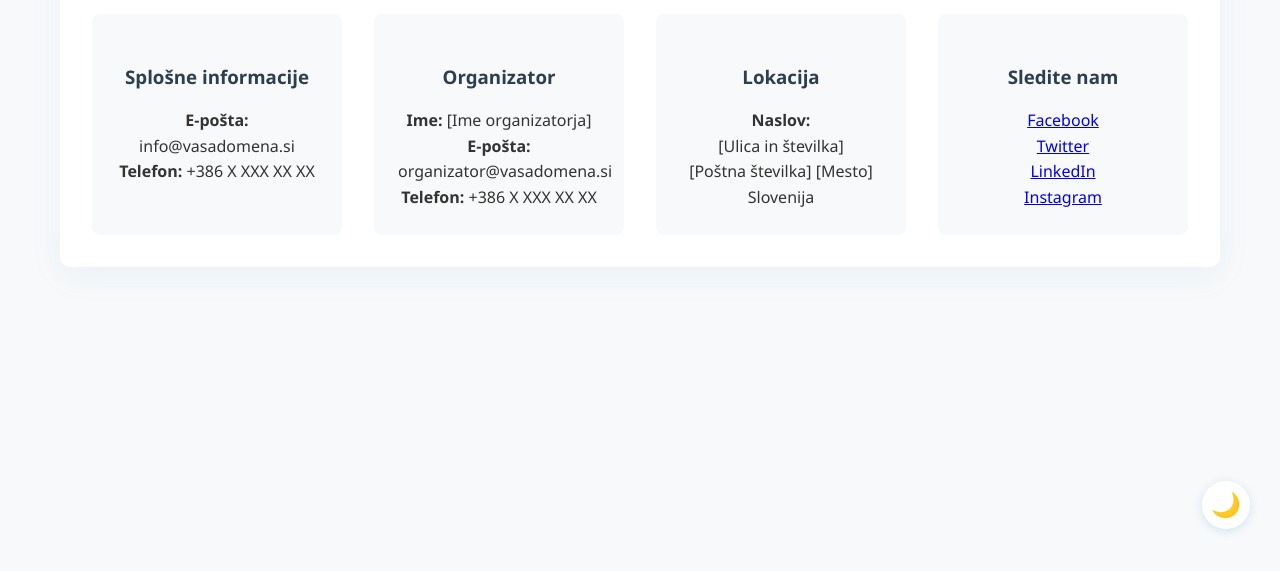
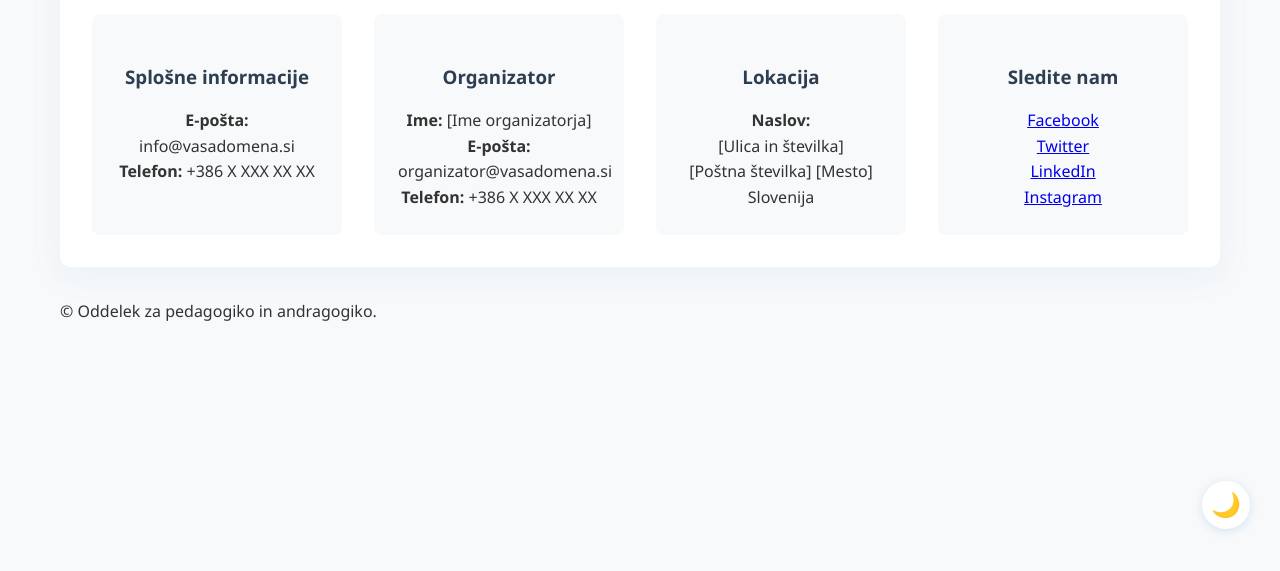
Before and after one commit to mare/pad-2025, a plain HTML site: page kontakt.html in a window 1280 px wide. Shown: the part 181-752 px from the top of the page. Drawn offline with Linux system fonts and the light colour scheme.

Commit message:
Update kontakt.html

```diff
--- a/kontakt.html
+++ b/kontakt.html
@@ -59,6 +59,9 @@
                     </div>
                 </div>
             </div>
+              <footer>
+              &copy; Oddelek za pedagogiko in andragogiko.
+            </footer>
         </div>
     </main>
   <!-- NOVO: Scroll to top gumb in dark mode gumb -->
```
